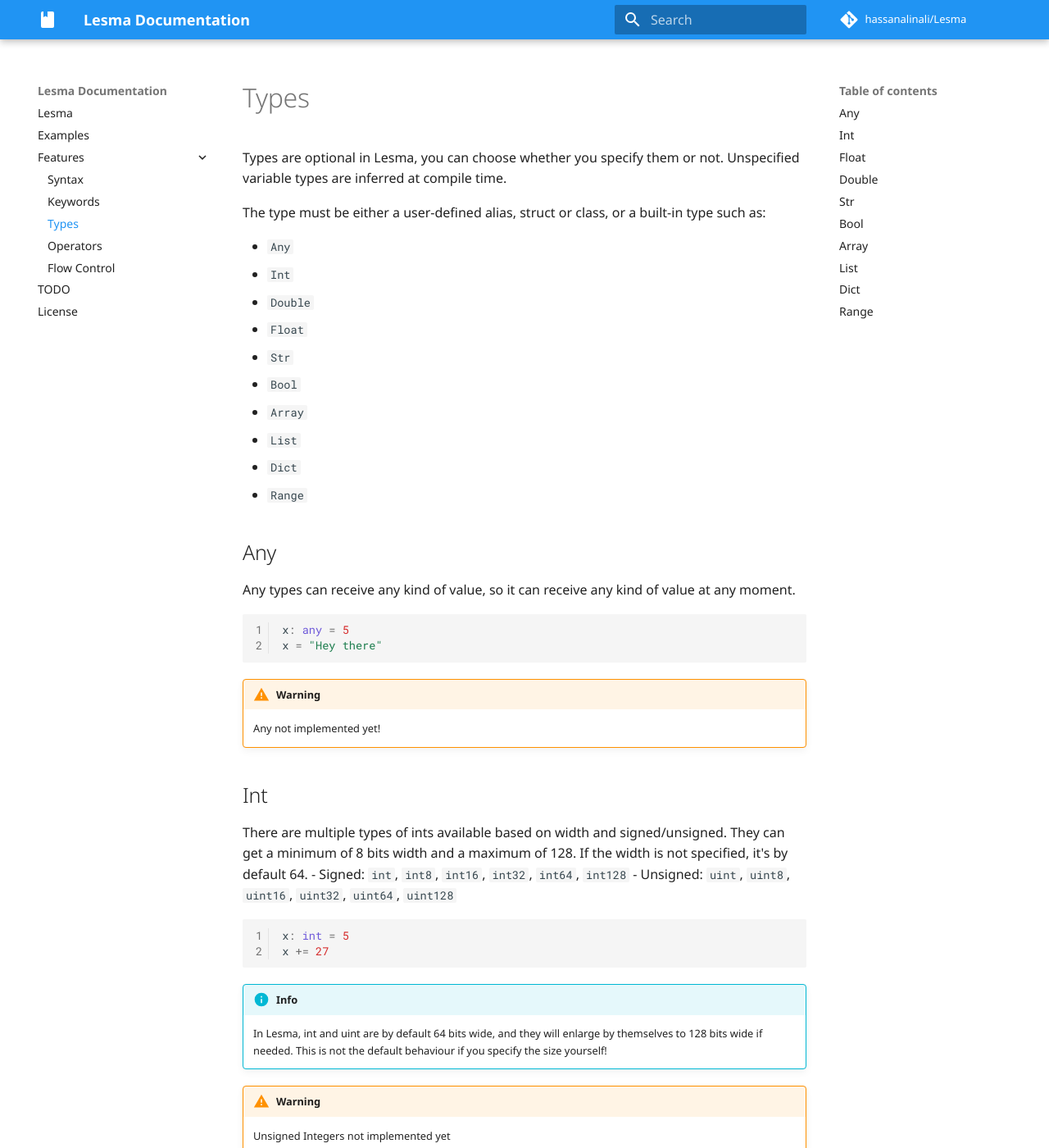
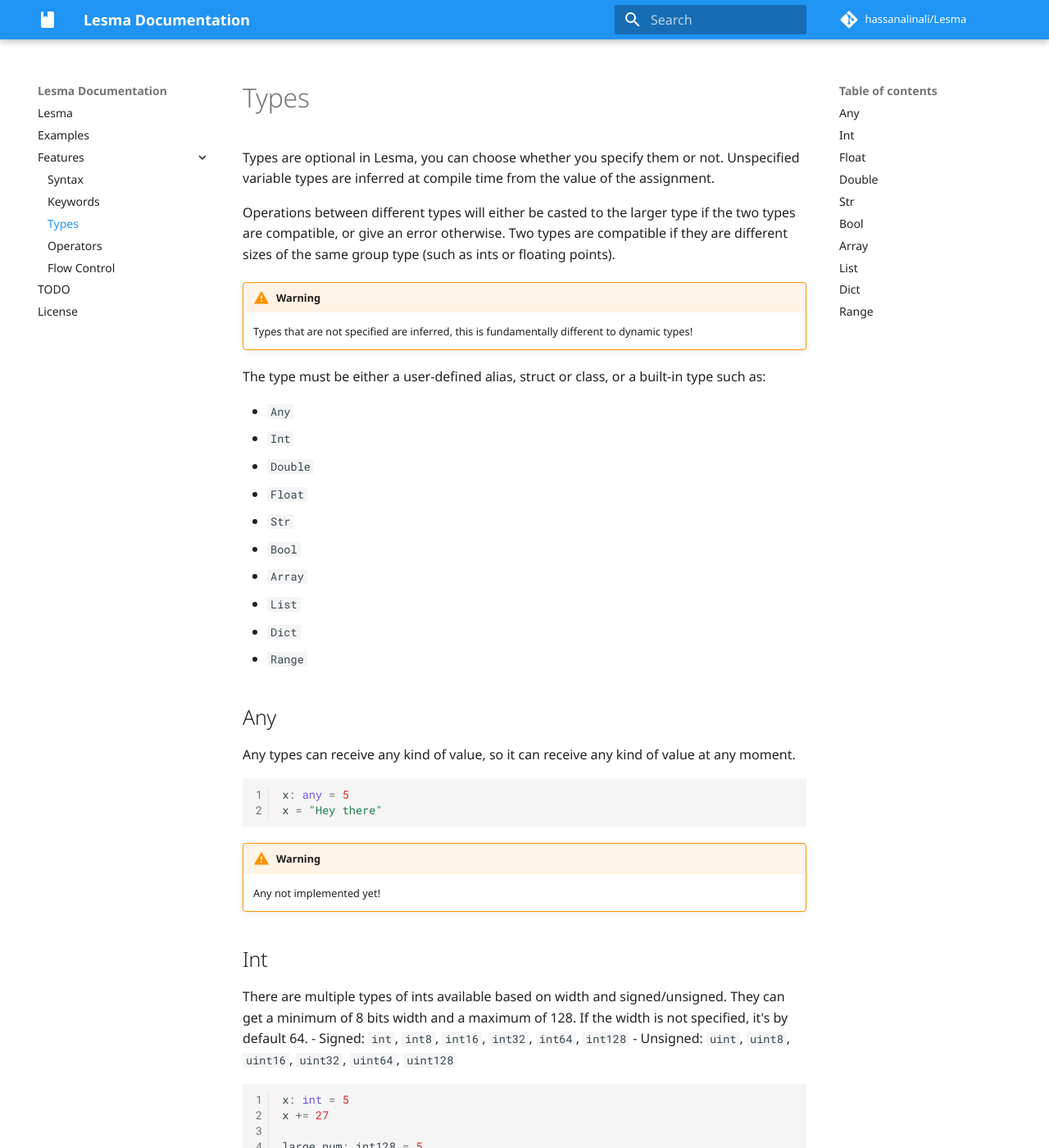
Before and after one commit to alinalihassan/pyLesma, an MkDocs documentation site: the page built from docs/features/types.md, in a window 1280 px wide and 1400 px high. Shown: the whole window at 82% size. Built offline with MkDocs 1.6.1 and Material for MkDocs 9.7.7, drawn with Linux system fonts in a browser that asks for light colours; comment, search, counter and statistics services are not loaded; some of the changed text lies outside the part shown.

Commit message:
Updated docs on Operator Overloading and Types

````diff
--- a/docs/features/types.md
+++ b/docs/features/types.md
@@ -1,4 +1,9 @@
-Types are optional in Lesma, you can choose whether you specify them or not. Unspecified variable types are inferred at compile time.
+Types are optional in Lesma, you can choose whether you specify them or not. Unspecified variable types are inferred at compile time from the value of the assignment.
+
+Operations between different types will either be casted to the larger type if the two types are compatible, or give an error otherwise. Two types are compatible if they are different sizes of the same group type (such as ints or floating points).
+
+!!! warning
+	Types that are not specified are inferred, this is fundamentally different to dynamic types!
 
 The type must be either a user-defined alias, struct or class, or a built-in type such as:
 
@@ -34,22 +39,21 @@ There are multiple types of ints available based on width and signed/unsigned. T
 ```py
 x: int = 5
 x += 27
+
+large_num: int128 = 5
 ```
 !!! info
 	In Lesma, int and uint are by default 64 bits wide, and they will enlarge by themselves to 128 bits wide if needed. This is not the default behaviour if you specify the size yourself!
 
-!!! warning
-	Unsigned Integers not implemented yet
-
 ## Float
-Double is floating-point real number.
+Float is floating-point real number.
 
 ```py
 x: float = 0.5
 ```
 
 ## Double
-Double is double-precision, floating-point, real number.
+Double is double-precision floating-point real number.
 
 ```py
 x: double = 172312.41923
````
Also changed, not shown: docs/TODO.md (+2 -0 lines), docs/features/operators.md (+16 -0 lines).
